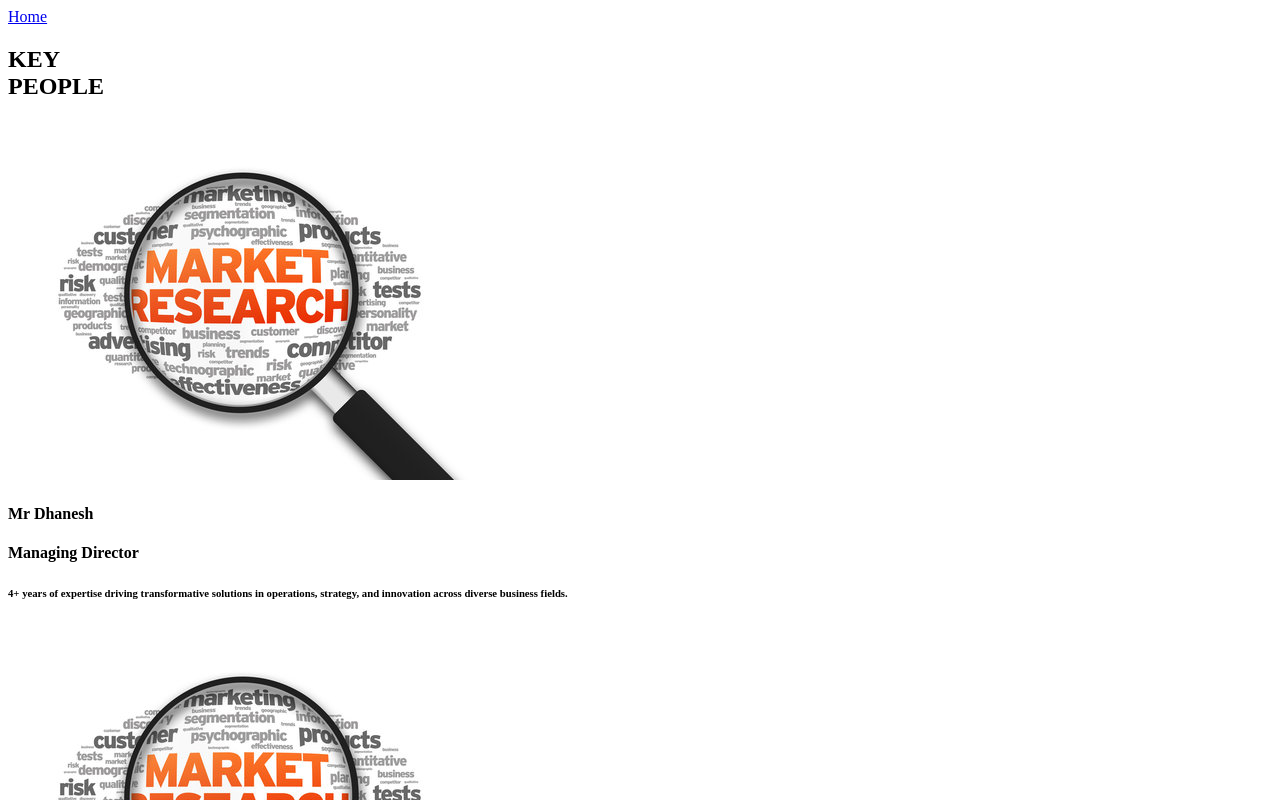
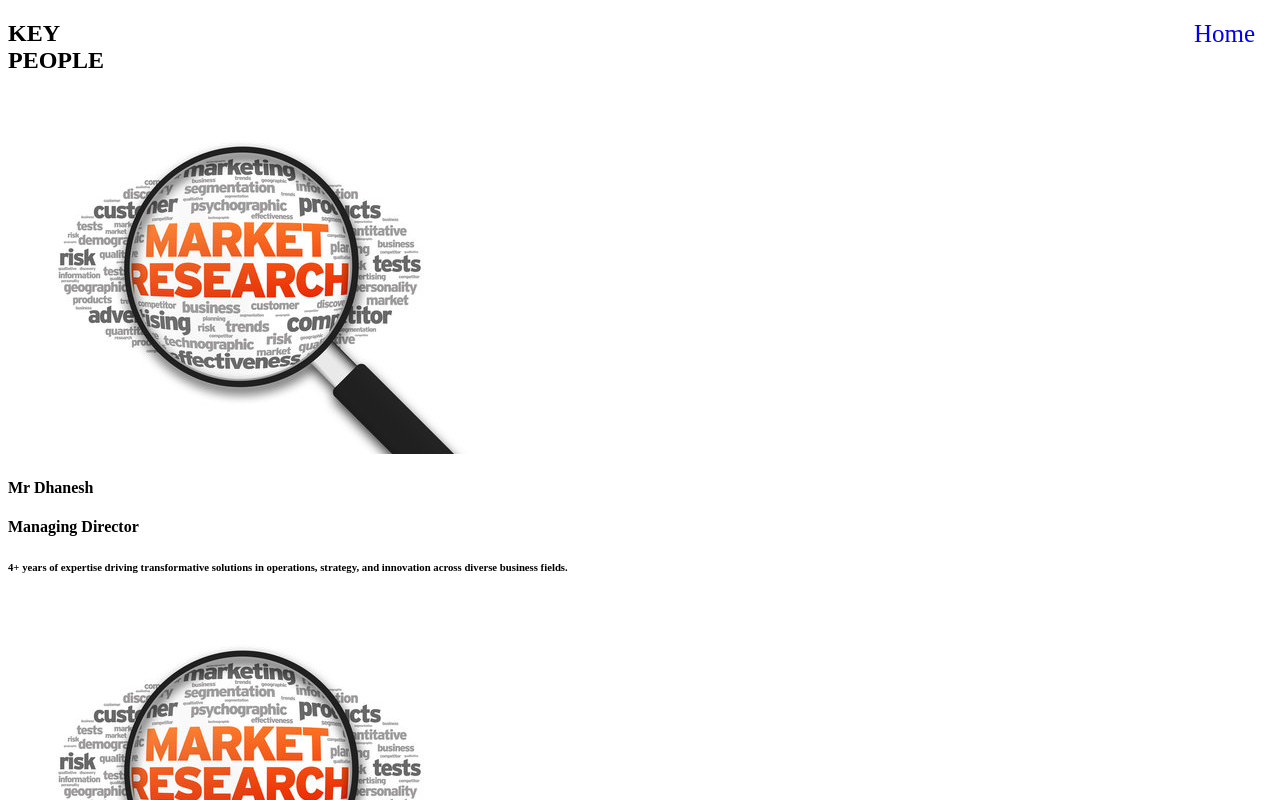
Before and after one commit to sesettikalyan/reachx_website, a Next.js app: page /page-service-1 in a window 1280 px wide. Shown: the top 800 px of the page. Built offline with nearby package versions, Linux system fonts and the light colour scheme.

Commit message:
Update page-service-1.js

```diff
--- a/pages/page-service-1.js
+++ b/pages/page-service-1.js
@@ -12,7 +12,13 @@ function Service1() {
 
                 <section className="people h-100">
                     <div>
-                        <Link href="/" className="hello">Home</Link>
+                        <Link href="/" style={{
+                            position:'absolute',
+                            textDecoration:'none',
+                            fontSize:'25px',
+                            right:'25px',
+                            top:'20px',
+                        }}>Home</Link>
                     </div>
                     <div className="key-people  d-flex ">
                         <div className="head2" >
```
